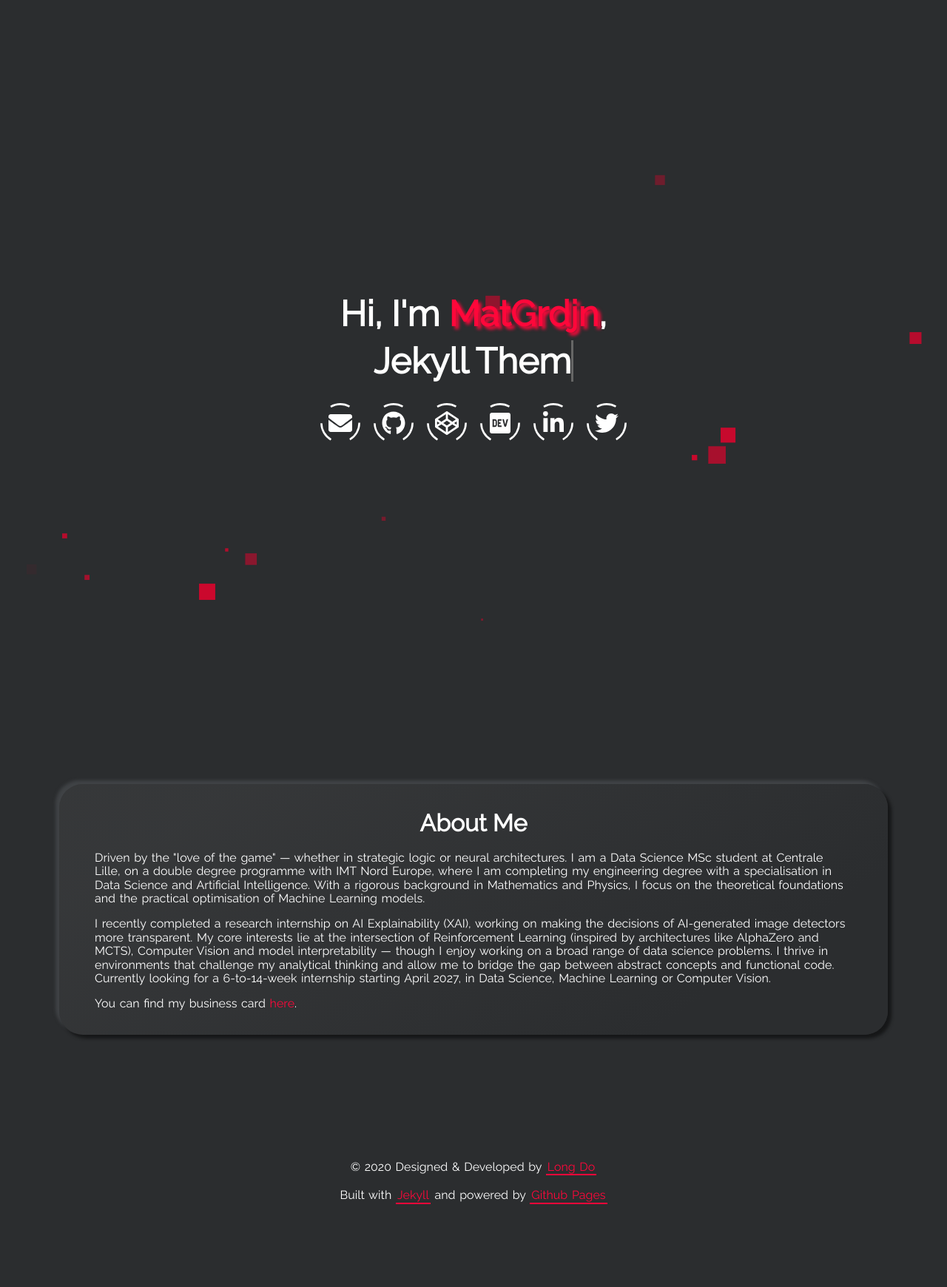
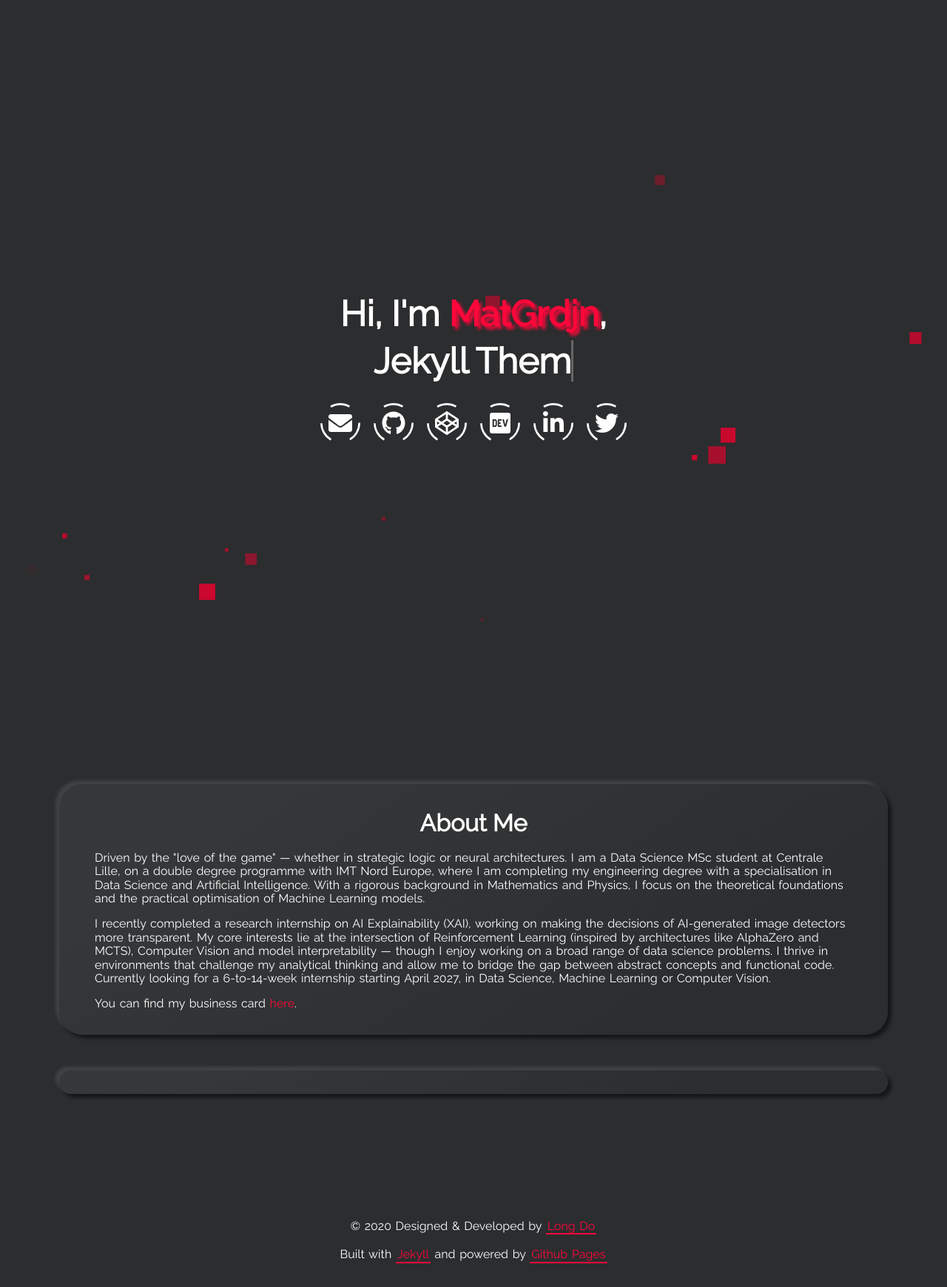
Before and after one commit to MatGrdjn/MatGrdjn.github.io, a Jekyll site: the page built from index.html, in a window 1280 px wide. Shown: the whole page at 74% size. Built offline with Jekyll 4.4.1, drawn with Linux system fonts in a browser that asks for light colours; before the commit the page ends 1660 px from its top, so only the background shows below that.

Commit message:
feat: add the project section

```diff
--- a/_config.yml
+++ b/_config.yml
@@ -59,7 +59,7 @@ cv_download_link: https://example.com/
 # show_projects_card:
 # > setting this to true, will display the Projects section
 # > setting this to false, will omit the Projects section
-show_projects_card: false
+show_projects_card: true
 # show_projects:
 # > setting this to true, will display your listed projects in _data/projects.yml
 # > setting this to false, will omit your listed projects
@@ -103,8 +103,8 @@ projects:
     forks: true
     # projects: A list of the repository names you want to exclude from the listing.
     projects:
-    # - repo1-to-be-excluded
-    # - repo2-to-be-excluded
+      MatGrdjn.github.io
+      my-business-card
 
 # GOOGLE-ANALYTICS
 # Set the id, if you want to track your website with Google Analytics
```
